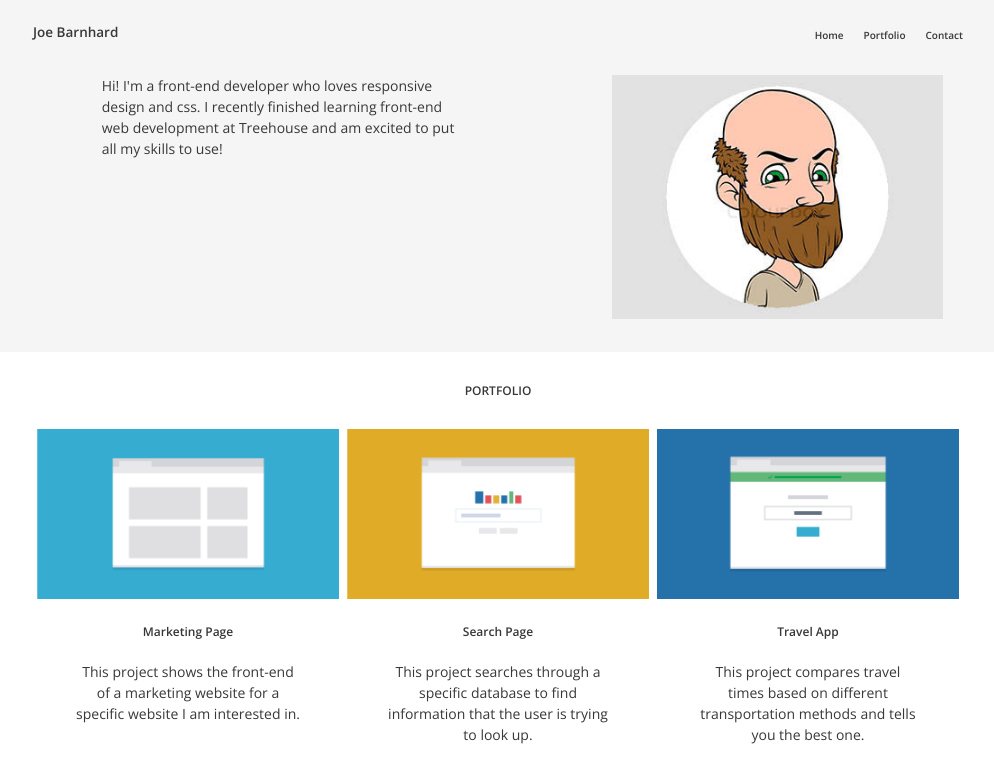
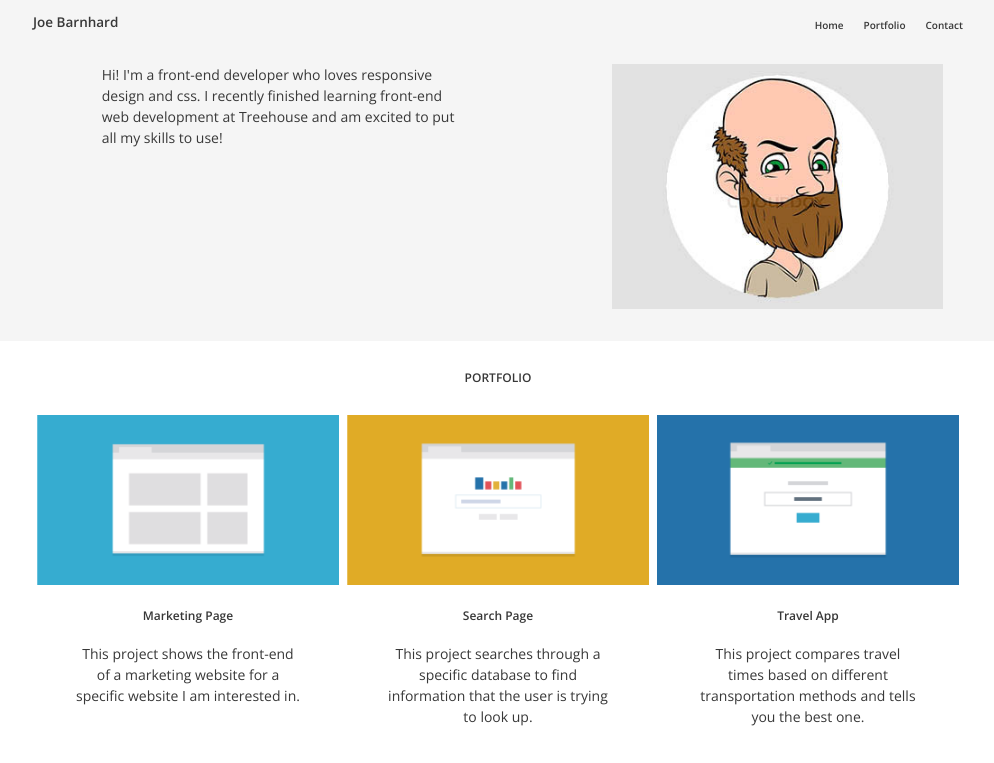
Before and after one commit to JoeBarnhard/responsive_layout_v3, a plain HTML site: page index.html in a window 1280 px wide. Shown: the top 763 px of the page, without its empty margins (142-1136 px from the left). Drawn offline with nearby package versions, Linux system fonts and the light colour scheme.

Commit message:
2 minor changes - stylestyle and remove /

```diff
--- a/index.html
+++ b/index.html
@@ -5,7 +5,7 @@
     <meta name="viewport" content="width=device-width, initial-scale=1.0">
     <meta http-equiv="X-UA-Compatible" content="ie=edge">
     <link rel="stylesheet" type="text/css" href="css/styles.css">
-    <link rel="stylestyle" type="text/css" href="css/normalize.css">
+    <link rel="stylesheet" type="text/css" href="css/normalize.css">
     <link href="https://fonts.googleapis.com/css?family=Open+Sans:300,400,600&display=swap" rel="stylesheet">
     <title>Responsive Layout</title>
 </head>
@@ -31,7 +31,7 @@
                     <p>Hi! I'm a front-end developer who loves responsive design and css. I recently finished learning front-end web development at Treehouse and am excited to put all my skills to use!</p>
                     </div>
                     <div class="self-portrait">
-                    <img src="/images/3861.jpg" alt="grumpy photo">
+                    <img src="images/3861.jpg" alt="grumpy photo">
                     </div>
                 </div>
                 </section>
```
